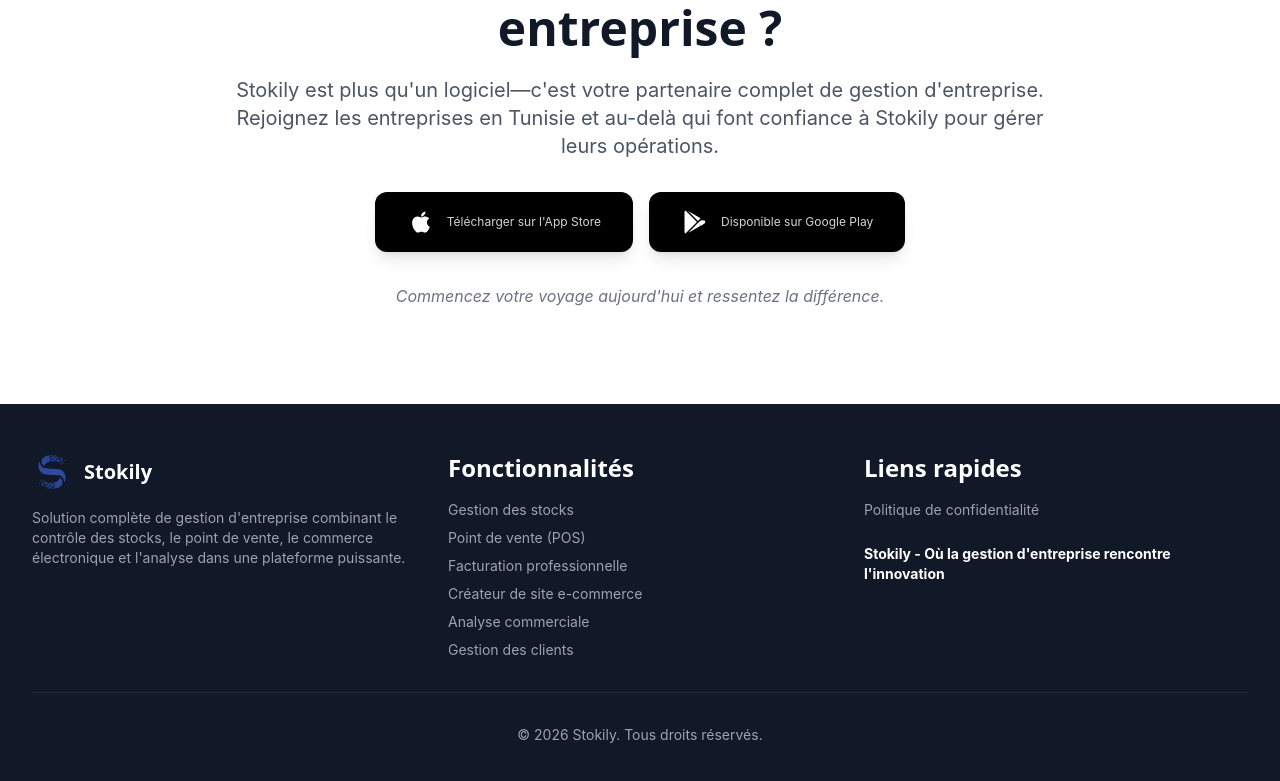
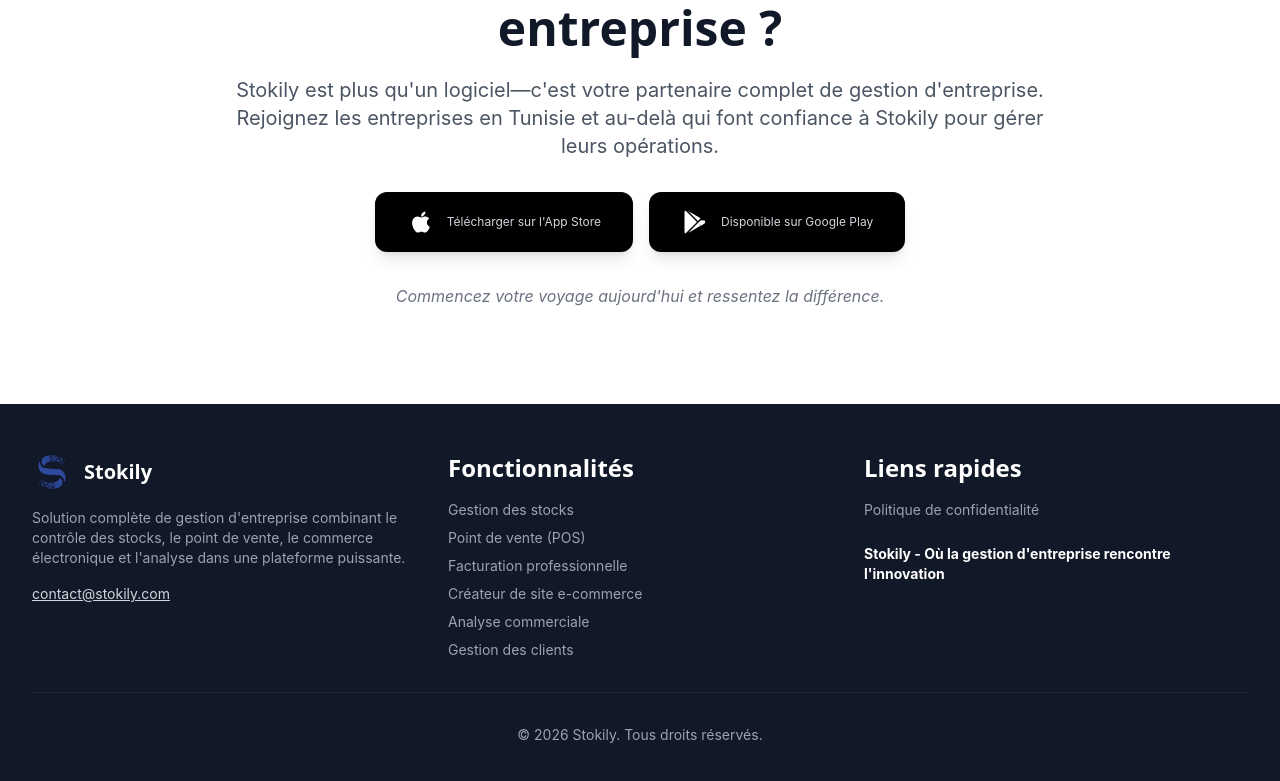
Before and after one commit to Houssem-Ghabarou/Stokily-Ecommerce, a Next.js app: page /fr in a window 1280 px wide. Shown: the part 5620-6401 px from the top of the page. Built offline with nearby package versions, Linux system fonts and the light colour scheme; no server answers.

Commit message:
email stokily

```diff
--- a/app/[slug]/locale-landing-page.tsx
+++ b/app/[slug]/locale-landing-page.tsx
@@ -681,6 +681,14 @@
                 <span className="text-xl font-bold text-white">{dict.hero.title}</span>
               </div>
               <p className="text-sm mb-4">{dict.footer.description}</p>
+              <p className="text-sm">
+                <a
+                  href="mailto:contact@stokily.com"
+                  className="text-gray-300 hover:text-white underline"
+                >
+                  contact@stokily.com
+                </a>
+              </p>
             </div>
             <div>
               <h3 className="text-white font-semibold mb-4">{dict.footer.features}</h3>
```
